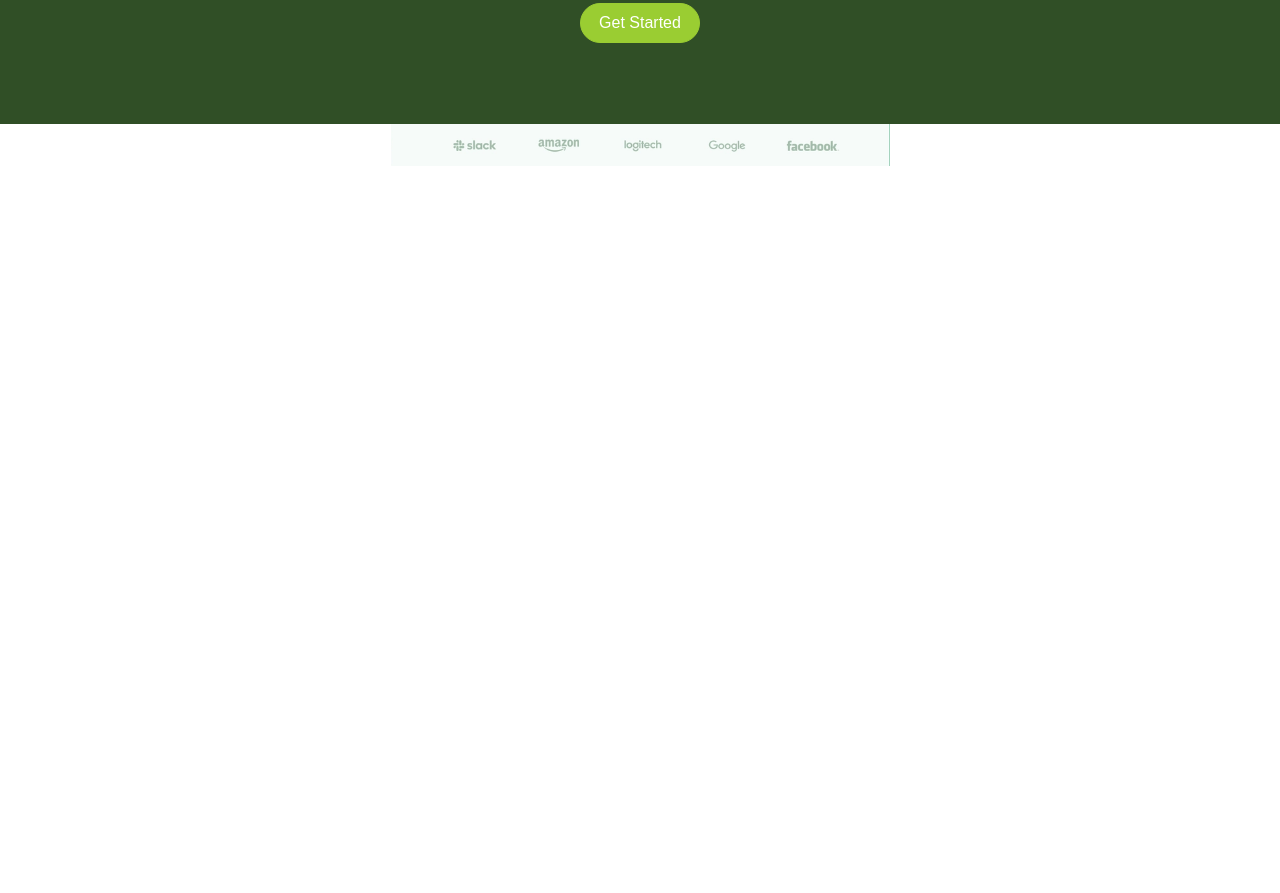
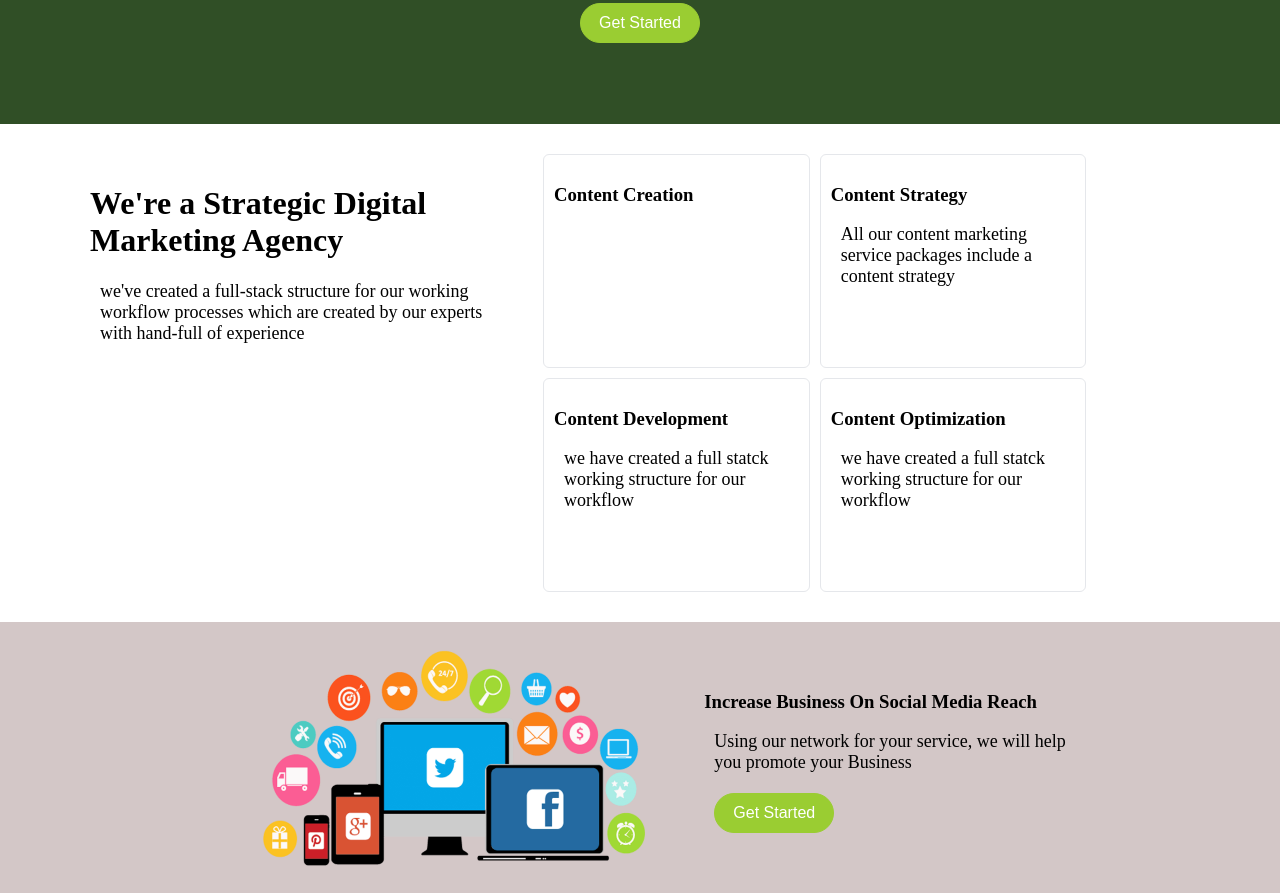
Before and after one commit to Olorunyomi69/MindArch, a React (Create React App) app: page / in a window 1280 px wide. Shown: the part 360-1253 px from the top of the page. Before the commit the page ends 800 px from the top, so only its background shows below. Built offline with nearby package versions, Linux system fonts and the light colour scheme.

Commit message:
added the features and showcase section

```diff
--- a/src/App.js
+++ b/src/App.js
@@ -1,6 +1,7 @@
 import './App.css';
 import Header from './Components/Header';
-import Partners from './Partners';
+import Features from './Features';
+import Showcase from './Components/Showcase';
 
 
 
@@ -9,7 +10,8 @@ function App() {
  return (
     <div>
       <Header/>
-      <Partners/>
+      <Features/>
+      <Showcase/>
 
     </div>
 
--- /dev/null
+++ b/src/Components/Showcase.js
@@ -0,0 +1,27 @@
+import React from 'react';
+import Button from './Button'
+import DMI from './Digital-Marketing.png'
+import './showcase.css'
+
+
+const Showcase = () => {
+  return (
+    <div className='showcase'>
+      <div className='showcase image'>
+      <img
+        src= { DMI } alt= "logo"
+        />
+      </div>
+
+      <div className='showcase-text'>
+          <h3>Increase Business On Social Media Reach</h3>
+          <p>Using our network for your service, we will help <br/> you promote your Business</p>
+          <Button color={'yellowgreen'}  text={'Get Started'} />
+      </div>
+
+    </div>
+
+  )
+}
+
+export default Showcase
--- /dev/null
+++ b/src/Components/showcase.css
@@ -0,0 +1,14 @@
+img{
+    width: 500px;
+    height: auto;
+}
+
+.showcase{
+    display: flex;
+    justify-content: center;
+    background-color: #d3c7c7;
+}
+
+.showcase-text{
+    margin: 50px 0px;
+}
--- a/src/Features.css
+++ b/src/Features.css
@@ -0,0 +1,24 @@
+.features{
+    display: flex;
+    margin: 30px 50px;
+}
+.feature-header{
+    margin:10px 40px;
+    width: 35%;
+
+}
+
+.feature-cards{
+    display: grid;
+    grid-template-columns: repeat(auto-fill, minmax(40%, 1fr));
+    gap: 10px;
+
+}
+.cards{
+    border: solid 1px #e5e7eb;
+    border-radius: 0.375rem;
+    height: 12rem;
+    border-top-left-radius: 0.375rem;
+    border-top-right-radius: 0.375rem;
+    padding: 10px;
+}
--- a/src/Features.js
+++ b/src/Features.js
@@ -1,11 +1,49 @@
-import React from 'react'
+import React from 'react';
+import './Features.css'
 
 const features = () => {
+  const details = [
+    {
+      title: "Content Creation",
+      description: ""
+    },
+    {
+      title: "Content Strategy",
+    description: "All our content marketing service packages include a content strategy"
+    },
+    {
+      title: "Content Development",
+    description: "we have created a full statck working structure for our workflow",
+    },
+    {
+      title: "Content Optimization",
+    description: "we have created a full statck working structure for our workflow",
+    }
+
+  ]
+
   return (
     <div className='features'>
-        <div>
+        <div className='feature-header'>
             <h1>We're a Strategic Digital Marketing Agency</h1>
-            <p>we've created full-stack working structures for our working workflow processee</p>
+            <p>we've created a full-stack structure for our working workflow
+              processes which are created by our experts with hand-full of experience</p>
+        </div>
+
+        <div className='feature-cards'>
+          {
+            details.map((items) => {
+              return (
+                <div className='cards'>
+                  <h3>
+                    {items.title}
+                </h3>
+                <p>{items.description}</p>
+                  </div>
+              )
+
+            })
+          }
         </div>
 
     </div>
--- a/src/Partners.css
+++ /dev/null
@@ -1,7 +0,0 @@
-.Partners{
-    display: flex;
-    text-align: center;
-    justify-content: center;
-    align-items: center;
-
-}
--- a/src/Partners.js
+++ /dev/null
@@ -1,14 +0,0 @@
-import React from 'react';
-import './Partners.css';
-import logos from './logos.PNG';
-
-const Partners = () => {
-  return (
-    <div className='Partners'>
-        <img src={logos} alt="logo" />
-
-    </div>
-  )
-}
-
-export default Partners
```
Also changed, not shown: src/Components/Digital-Marketing.png (added), src/logos.PNG (deleted).
